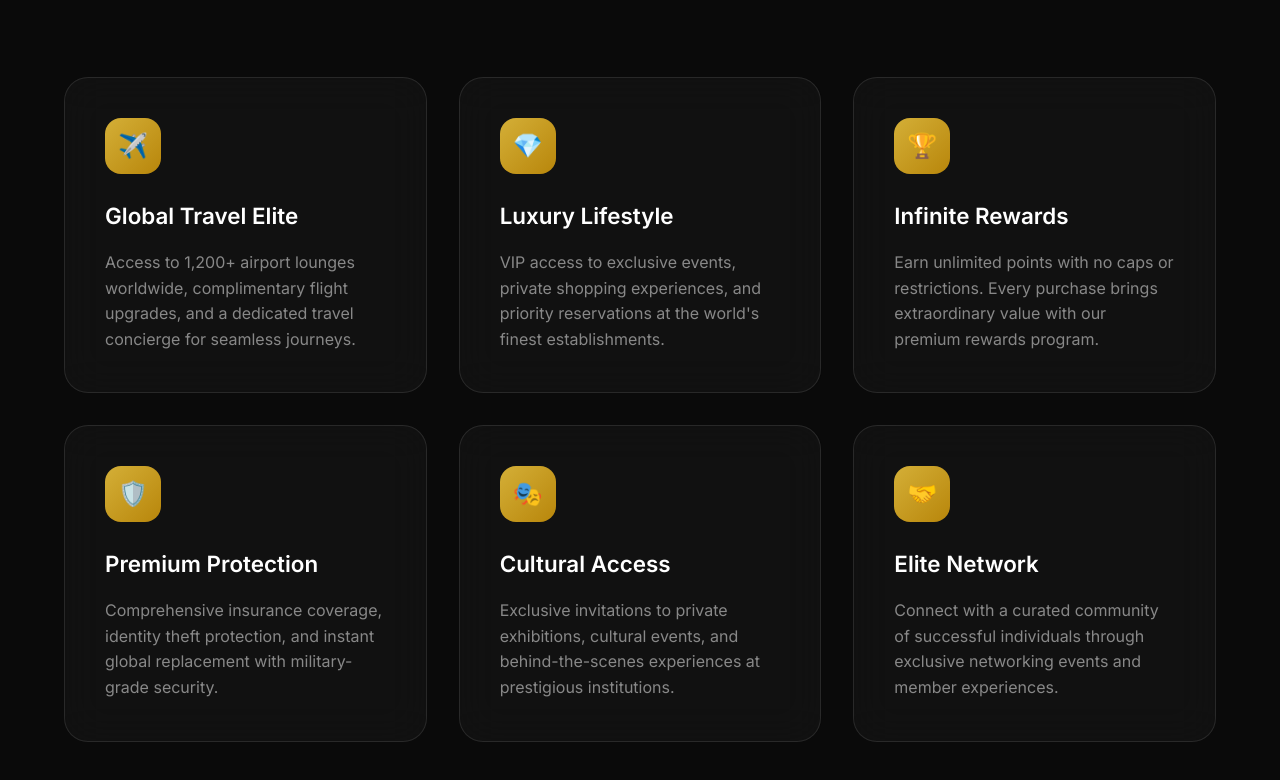
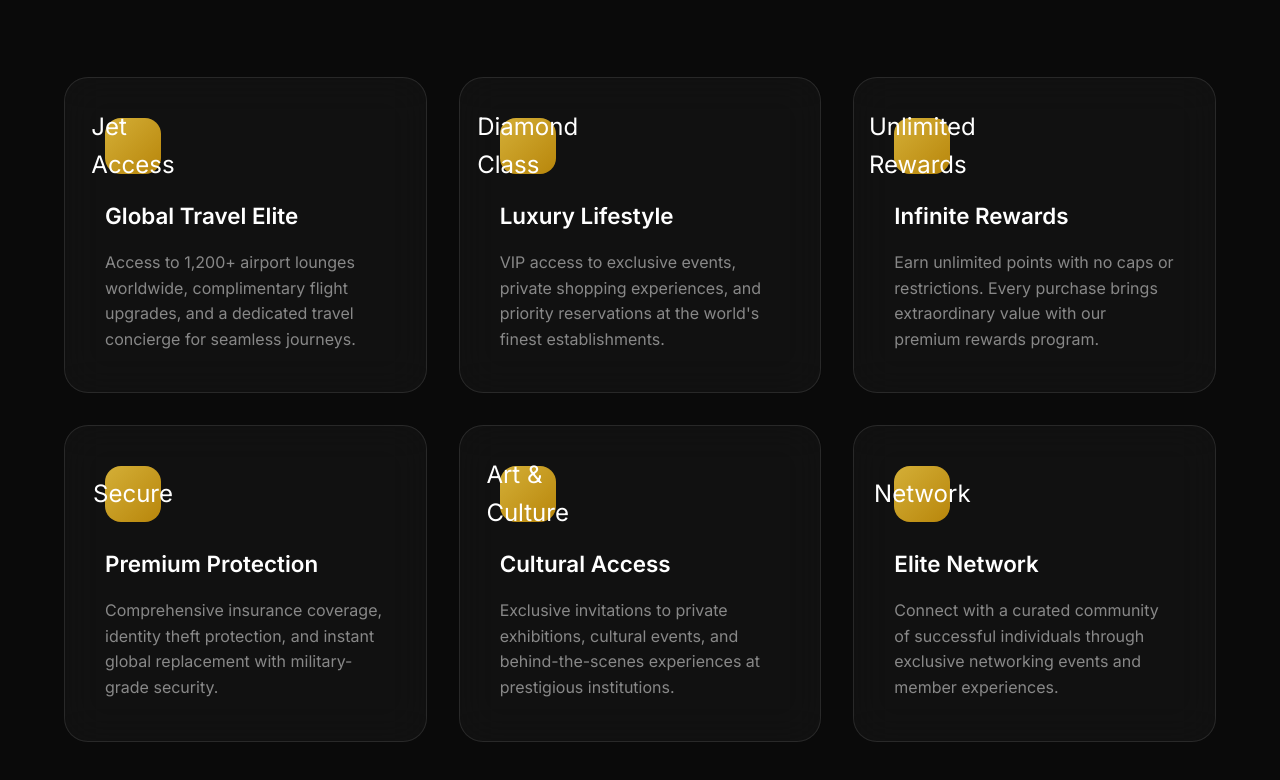
Before and after one commit to apschauhan03/creditCardVionix, a plain HTML site: page index.html in a window 1280 px wide. Shown: the part 1103-1883 px from the top of the page. Drawn offline with Linux system fonts and the light colour scheme.

Commit message:
Update index.html

```diff
--- a/index.html
+++ b/index.html
@@ -800,43 +800,46 @@
                 <p class="section-description">Experience luxury redefined with benefits that go beyond traditional credit cards.</p>
             </div>
 
+
+
             <div class="features-grid">
     <div class="feature-card">
-                    <div class="feature-icon">✈️</div>
+        <div class="feature-icon"><span>Jet Access</span></div>
         <h3 class="feature-title">Global Travel Elite</h3>
         <p class="feature-description">Access to 1,200+ airport lounges worldwide, complimentary flight upgrades, and a dedicated travel concierge for seamless journeys.</p>
     </div>
 
     <div class="feature-card">
-                    <div class="feature-icon">💎</div>
+        <div class="feature-icon"><span>Diamond Class</span></div>
         <h3 class="feature-title">Luxury Lifestyle</h3>
         <p class="feature-description">VIP access to exclusive events, private shopping experiences, and priority reservations at the world's finest establishments.</p>
     </div>
 
     <div class="feature-card">
-                    <div class="feature-icon">🏆</div>
+        <div class="feature-icon"><span>Unlimited Rewards</span></div>
         <h3 class="feature-title">Infinite Rewards</h3>
         <p class="feature-description">Earn unlimited points with no caps or restrictions. Every purchase brings extraordinary value with our premium rewards program.</p>
     </div>
 
     <div class="feature-card">
-                    <div class="feature-icon">🛡️</div>
+        <div class="feature-icon"><span>Secure</span></div>
         <h3 class="feature-title">Premium Protection</h3>
         <p class="feature-description">Comprehensive insurance coverage, identity theft protection, and instant global replacement with military-grade security.</p>
     </div>
 
     <div class="feature-card">
-                    <div class="feature-icon">🎭</div>
+        <div class="feature-icon"><span>Art & Culture</span></div>
         <h3 class="feature-title">Cultural Access</h3>
         <p class="feature-description">Exclusive invitations to private exhibitions, cultural events, and behind-the-scenes experiences at prestigious institutions.</p>
     </div>
 
     <div class="feature-card">
-                    <div class="feature-icon">🤝</div>
+        <div class="feature-icon"><span>Network</span></div>
         <h3 class="feature-title">Elite Network</h3>
         <p class="feature-description">Connect with a curated community of successful individuals through exclusive networking events and member experiences.</p>
     </div>
 </div>
+
         </div>
     </section>
 
```
Lines whose indentation alone changed are shown as unchanged.
